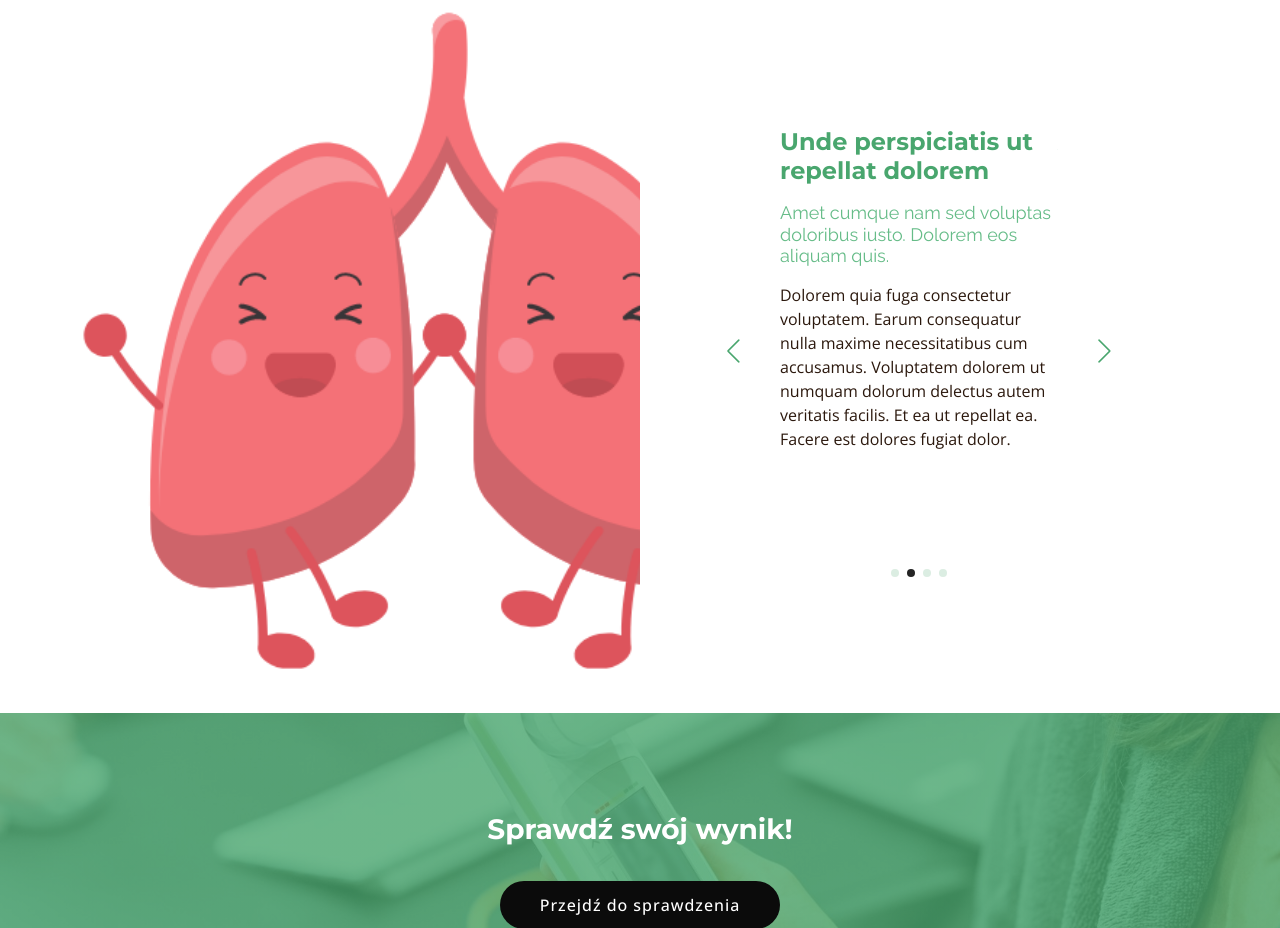
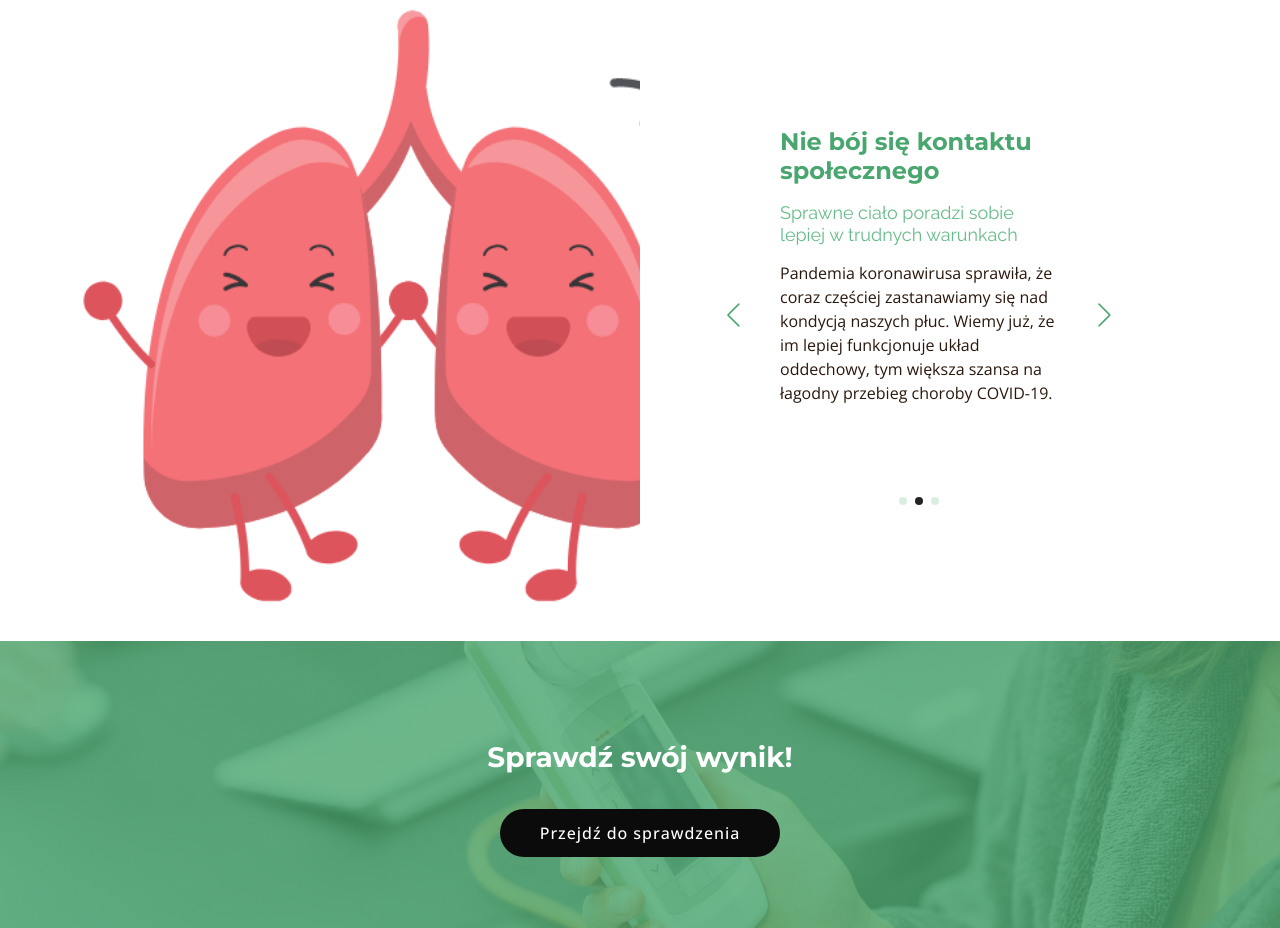
Before and after one commit to engrPharmacist/Spirometr__HTML_CSS__PHP, a plain HTML site: page index.html in a window 1280 px wide. Shown: the part 1000-1928 px from the top of the page. Drawn offline with nearby package versions, Linux system fonts and the light colour scheme.

```diff
--- a/index.html
+++ b/index.html
@@ -73,7 +73,7 @@
             <p>W kilka minut dowiesz się jak Twoje wyniki bazują na podstawie próby badawczej 100 osób, przeprowadzonej przez Ekspertów i lekarzy.</p>
           </blockquote>
           <div class="d-flex" data-aos="fade-up" data-aos-delay="200">
-            <a href="#contact" class="btn-get-started">Zacznij teraz!</a>
+            <a href="#call-to-action" class="btn-get-started">Zacznij teraz!</a>
             <a href="https://youtu.be/v-6KsMmF1B0" class="glightbox btn-watch-video d-flex align-items-center"><i class="bi bi-play-circle"></i><span>Watch Video</span></a>
           </div>
 
@@ -103,33 +103,25 @@
 
                 <div class="swiper-slide">
                   <div class="item">
-                    <h3 class="mb-3">Zadbajmy o Twoje zdrowie</h3>
-                    <h4 class="mb-3">Optio reiciendis accusantium iusto architecto at quia minima maiores quidem, dolorum.</h4>
-                    <p>Lorem ipsum dolor sit amet consectetur adipisicing elit. Repellendus, ipsam perferendis asperiores explicabo vel tempore velit totam, natus nesciunt accusantium dicta quod quibusdam ipsum maiores nobis non, eum. Ullam reiciendis dignissimos laborum aut, magni voluptatem velit doloribus quas sapiente optio.</p>
+                    <h3 class="mb-3">Zadbaj o Swoje zdrowie</h3>
+                    <h4 class="mb-3">Bądź 3 ruchy przed potęcjalnym niebezpieczeństwem</h4>
+                    <p>Badanie spirometryczne wykonuje się w celu rozpoznania i późniejszej kontroli przebiegu chorób wpływających na funkcjonowanie płuc, takich jak: astma oskrzelowa, PoChP, mukowiscydoza, śródmiąższowe zwłóknienie płuc.</p>
                   </div>
                 </div><!-- End slide item -->
 
                 <div class="swiper-slide">
                   <div class="item">
-                    <h3 class="mb-3">Unde perspiciatis ut repellat dolorem</h3>
-                    <h4 class="mb-3">Amet cumque nam sed voluptas doloribus iusto. Dolorem eos aliquam quis.</h4>
-                    <p>Dolorem quia fuga consectetur voluptatem. Earum consequatur nulla maxime necessitatibus cum accusamus. Voluptatem dolorem ut numquam dolorum delectus autem veritatis facilis. Et ea ut repellat ea. Facere est dolores fugiat dolor.</p>
+                    <h3 class="mb-3">Nie bój się kontaktu społecznego</h3>
+                    <h4 class="mb-3">Sprawne ciało poradzi sobie lepiej w trudnych warunkach</h4>
+                    <p>Pandemia koronawirusa sprawiła, że coraz częściej zastanawiamy się nad kondycją naszych płuc. Wiemy już, że im lepiej funkcjonuje układ oddechowy, tym większa szansa na łagodny przebieg choroby COVID-19.</p>
                   </div>
                 </div><!-- End slide item -->
 
                 <div class="swiper-slide">
                   <div class="item">
-                    <h3 class="mb-3">Aliquid non alias minus</h3>
-                    <h4 class="mb-3">Necessitatibus voluptatibus explicabo dolores a vitae voluptatum.</h4>
-                    <p>Neque voluptates aut. Soluta aut perspiciatis porro deserunt. Voluptate ut itaque velit. Aut consectetur voluptatem aspernatur sequi sit laborum. Voluptas enim dolorum fugiat aut.</p>
-                  </div>
-                </div><!-- End slide item -->
-
-                <div class="swiper-slide">
-                  <div class="item">
-                    <h3 class="mb-3">Necessitatibus suscipit non voluptatem quibusdam</h3>
-                    <h4 class="mb-3">Tempora quos est ut quia adipisci ut voluptas. Deleniti laborum soluta nihil est. Eum similique neque autem ut.</h4>
-                    <p>Ut rerum et autem vel. Et rerum molestiae aut sit vel incidunt sit at voluptatem. Saepe dolorem et sed voluptate impedit. Ad et qui sint at qui animi animi rerum.</p>
+                    <h3 class="mb-3">W zdrowym ciele zdrowy duch</h3>
+                    <h4 class="mb-3">Chcesz zacząć biegać, ale zawsze czujesz że wyplujesz zaraz płuca?</h4>
+                    <p>Zaleca się, by przed rozpoczęciem przygody z bieganiem, wykonać podstawowe badania. Bez wątpienia doskonałą formą sprawdzenia swojej wydolności jest spirometria, ponadto zaleca się także EKG serca, badanie moczu oraz ocenę bilirubiny</p>
                   </div>
                 </div><!-- End slide item -->
 
```
Also changed, not shown: 2 other files.
